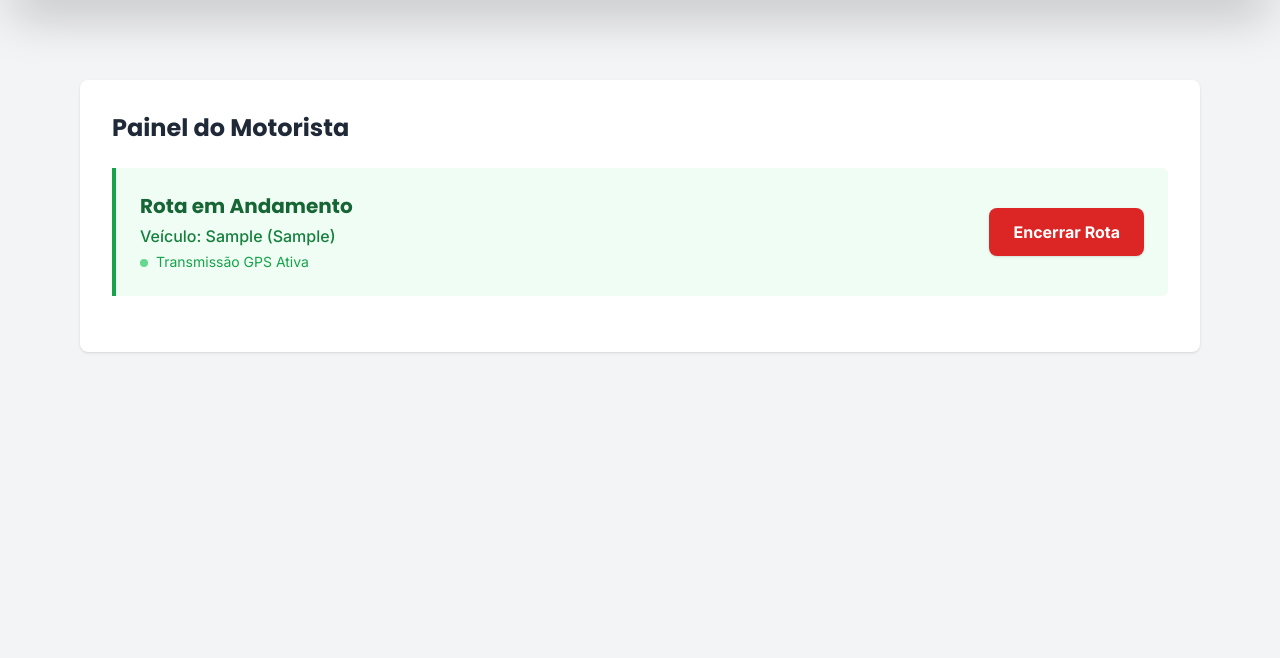
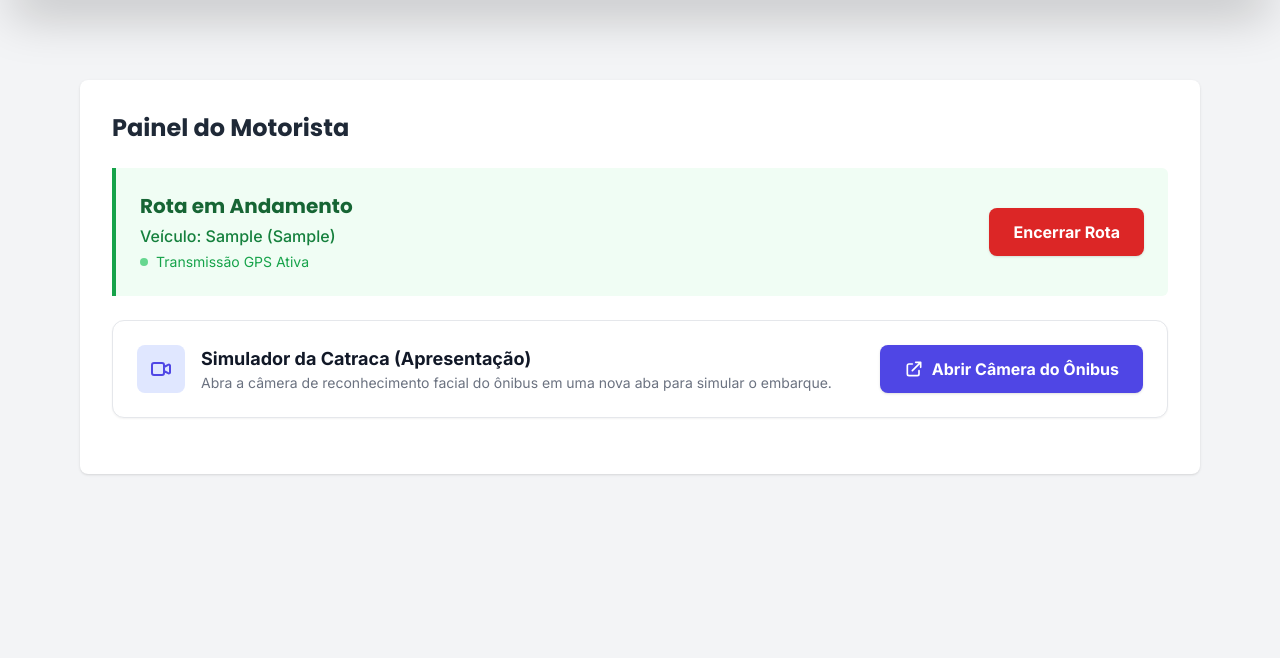
Before and after one commit to MatheusSousa28/face-guard-bus, a Django app: template usuarios/templates/usuarios/home_motorista.html in a window 1280 px wide. Shown: the part 60-718 px from the top of the page. Run offline with Django 5.2, Linux system fonts and the light colour scheme; the template is opened without the code that fills it: values that come from a table or form of the project are taken from there, others are empty; tables that the repository leaves empty hold one stand-in row (values such as "Sample post"); some libraries are stand-ins or nearby versions.

Commit message:
mudança de camera no cadastro de alunos e botão na home do motorista levando p catraca

```diff
--- a/templates/base.html
+++ b/templates/base.html
@@ -32,7 +32,7 @@
             <div class="space-x-4">
                 {% if user.is_authenticated %}
                     <span class="text-gray-100">Olá, {{ user.first_name }}</span>
-                    <a href="/login" class="bg-red-500 hover:bg-red-600 px-3 py-1 rounded font-display font-semibold">Sair</a>
+                    <a href="{% url 'login' %}" class="bg-red-500 hover:bg-red-600 px-3 py-1 rounded font-display font-semibold">Sair</a>
                 {% endif %}
             </div>
         </div>
--- a/usuarios/templates/usuarios/home_motorista.html
+++ b/usuarios/templates/usuarios/home_motorista.html
@@ -13,8 +13,8 @@
                 <div>
                     <h3 class="font-display font-bold text-green-800 text-xl mb-1">Rota em Andamento</h3>
                     <p class="text-green-700 font-medium">Veículo: {{ rota_ativa.veiculo.modelo }} ({{ rota_ativa.veiculo.placa }})</p>
-                    <p class="text-sm text-green-600 mt-1">
-                        <span class="inline-block w-2 h-2 bg-green-500 rounded-full animate-pulse mr-1"></span>
+                    <p class="text-sm text-green-600 mt-1 flex items-center">
+                        <span class="inline-block w-2 h-2 bg-green-500 rounded-full animate-pulse mr-2"></span>
                         Transmissão GPS Ativa
                     </p>
                 </div>
@@ -25,6 +25,28 @@
                         Encerrar Rota
                     </button>
                 </form>
+            </div>
+
+            <div class="bg-white border border-gray-200 rounded-xl shadow-sm p-6 mb-6 hover:shadow-md transition">
+                <div class="flex flex-col md:flex-row items-center justify-between gap-4">
+                    <div class="flex items-center">
+                        <div class="w-12 h-12 bg-indigo-100 text-indigo-600 rounded-lg flex items-center justify-center mr-4 shrink-0">
+                            <svg xmlns="http://www.w3.org/2000/svg" class="h-6 w-6" fill="none" viewBox="0 0 24 24" stroke="currentColor">
+                                <path stroke-linecap="round" stroke-linejoin="round" stroke-width="2" d="M15 10l4.553-2.276A1 1 0 0121 8.618v6.764a1 1 0 01-1.447.894L15 14M5 18h8a2 2 0 002-2V8a2 2 0 00-2-2H5a2 2 0 00-2 2v8a2 2 0 002 2z" />
+                            </svg>
+                        </div>
+                        <div>
+                            <h3 class="text-lg font-bold text-gray-900">Simulador da Catraca (Apresentação)</h3>
+                            <p class="text-gray-500 text-sm">Abra a câmera de reconhecimento facial do ônibus em uma nova aba para simular o embarque.</p>
+                        </div>
+                    </div>
+                    <a href="{% url 'simulador_catraca' %}" target="_blank" class="w-full md:w-auto bg-indigo-600 hover:bg-indigo-700 text-white font-bold py-3 px-6 rounded-lg transition duration-200 flex items-center justify-center shadow">
+                        <svg xmlns="http://www.w3.org/2000/svg" class="h-5 w-5 mr-2" fill="none" viewBox="0 0 24 24" stroke="currentColor">
+                            <path stroke-linecap="round" stroke-linejoin="round" stroke-width="2" d="M10 6H6a2 2 0 00-2 2v10a2 2 0 002 2h10a2 2 0 002-2v-4M14 4h6m0 0v6m0-6L10 14" />
+                        </svg>
+                        Abrir Câmera do Ônibus
+                    </a>
+                </div>
             </div>
 
             <script>
@@ -103,33 +125,24 @@
 
                     if (formIniciar) {
                         formIniciar.addEventListener('submit', function(e) {
-                            // 1. SEQUESTRA O FORMULÁRIO (Impede de ir pro Django)
                             e.preventDefault();
 
                             const btn = formIniciar.querySelector('button[type="submit"]');
                             const textoOriginal = btn.innerHTML;
 
-                            // 2. Feedback visual de carregamento
                             btn.innerHTML = '⏳ Verificando GPS...';
                             btn.disabled = true;
                             btn.classList.add('opacity-75', 'cursor-not-allowed');
 
-                            // 3. Tenta pegar o GPS
                             if ("geolocation" in navigator) {
                                 navigator.geolocation.getCurrentPosition(
                                     function(position) {
-                                        // SUCESSO! O motorista permitiu o GPS.
-                                        // Agora sim, enviamos o formulário para o Django criar a rota.
                                         formIniciar.submit();
                                     },
                                     function(error) {
-                                        // ERRO OU NEGADO!
-                                        // Volta o botão ao normal
                                         btn.innerHTML = textoOriginal;
                                         btn.disabled = false;
                                         btn.classList.remove('opacity-75', 'cursor-not-allowed');
-
-                                        // Dispara o Snackbar Vermelho usando JavaScript puro
                                         mostrarErroGps("❌ Acesso ao GPS negado. Você precisa permitir a localização para iniciar a viagem.");
                                     },
                                     { enableHighAccuracy: true, timeout: 10000, maximumAge: 0 }
@@ -140,9 +153,7 @@
                         });
                     }
 
-                    // Função para criar o Snackbar no padrão que você já usa
                     function mostrarErroGps(mensagem) {
-                        // Verifica se a div container já existe, se não, cria
                         let container = document.getElementById('snackbar-container');
                         if (!container) {
                             container = document.createElement('div');
@@ -160,10 +171,8 @@
 
                         container.appendChild(snackbar);
 
-                        // Animação de entrada
                         setTimeout(() => snackbar.classList.remove('translate-y-10', 'opacity-0'), 100);
 
-                        // Animação de saída (some depois de 5 segundos)
                         setTimeout(() => {
                             snackbar.classList.add('opacity-0', 'translate-y-10');
                             setTimeout(() => snackbar.remove(), 500);
```
Also changed, not shown: alunos/templates/alunos/cadastro_aluno.html (+69 -18 lines).
